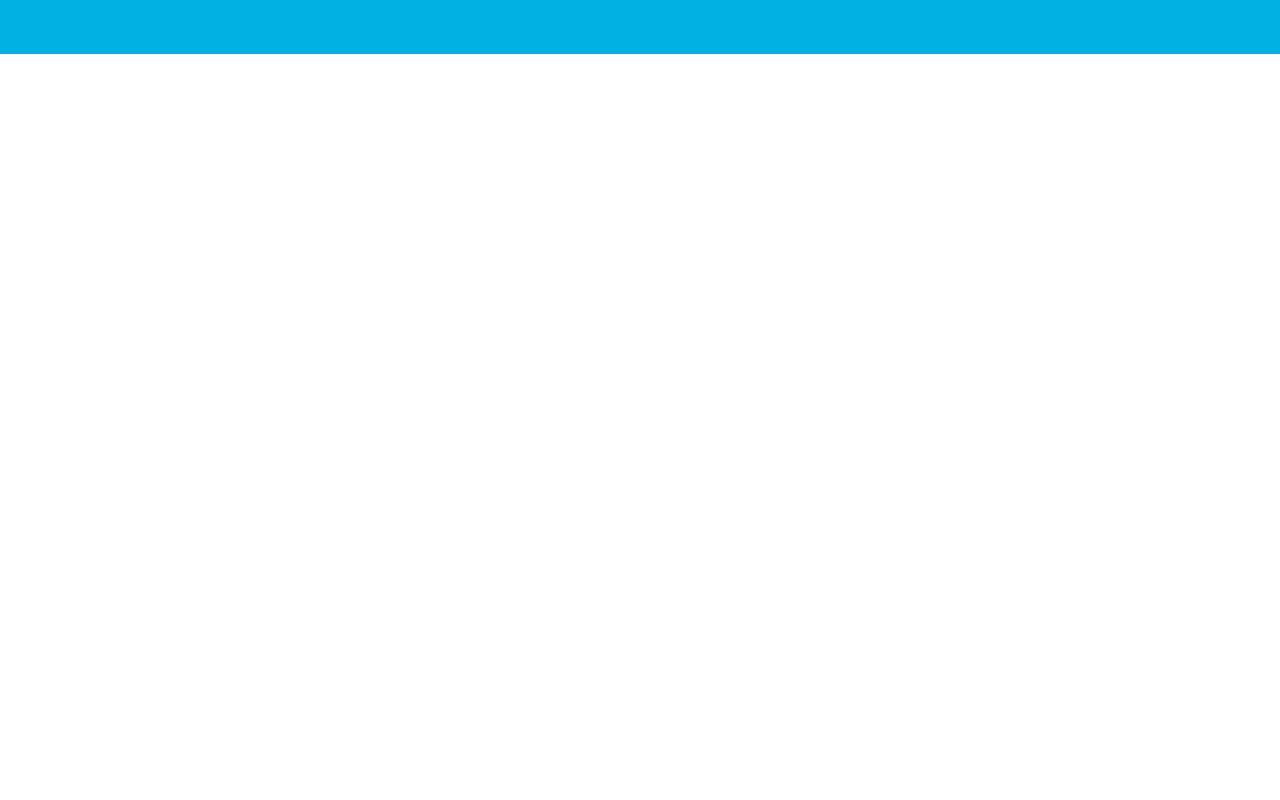
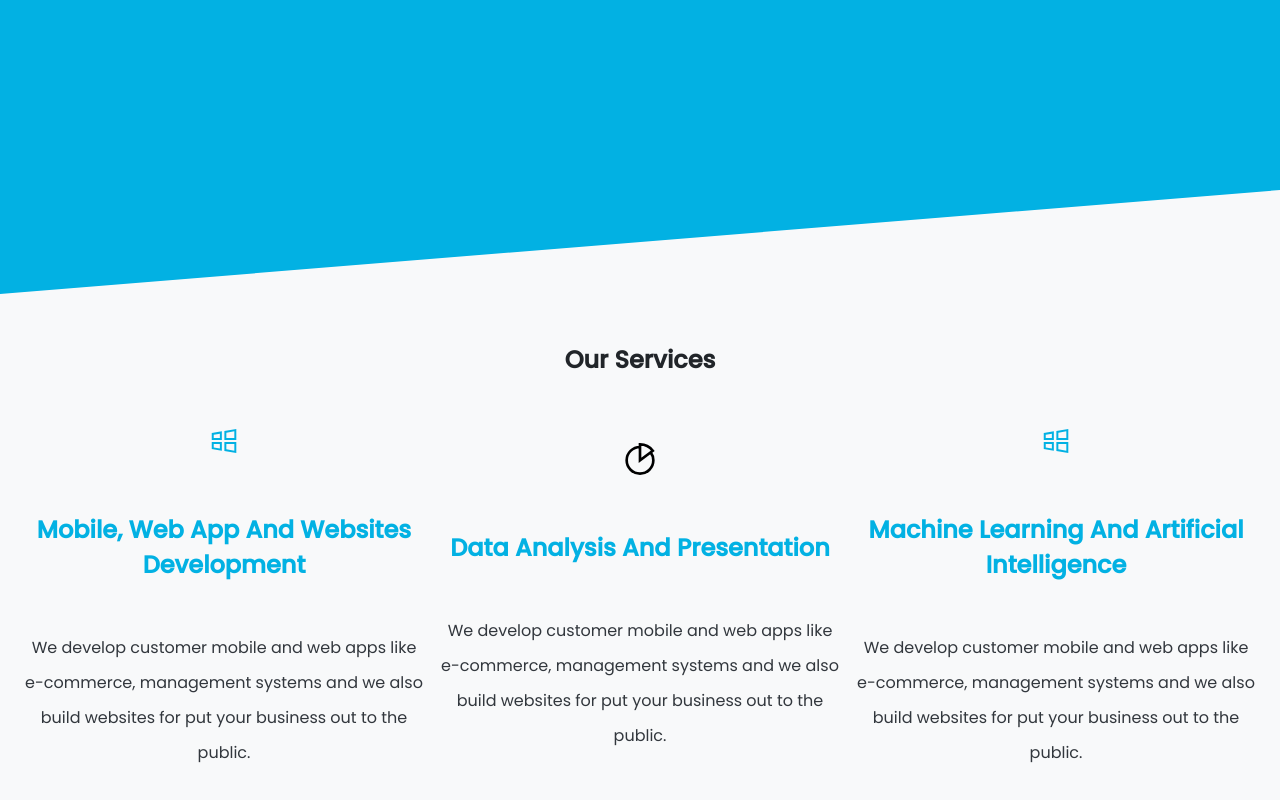
Before and after one commit to isiagi/wittyloop, a React (Vite) app: page / in a window 1280 px wide. Shown: the part 1306-2106 px from the top of the page. Before the commit the page ends 1360 px from the top, so only its background shows below. Built offline with nearby package versions, Linux system fonts and the light colour scheme.

Commit message:
adds services

```diff
--- a/src/App.css
+++ b/src/App.css
@@ -2,6 +2,7 @@
 
 body {
   font-family: "Poppins", sans-serif;
+  background-color: #F8F9FA;
 }
 
 * {
--- /dev/null
+++ b/src/components/services/Services.tsx
@@ -0,0 +1,46 @@
+import React from "react";
+import { AiOutlineWindows } from "react-icons/ai";
+import {GrAnalytics} from 'react-icons/gr'
+
+import './services.css'
+
+type Props = {};
+
+const Services = (props: Props) => {
+  return (
+    <div className="service__container">
+      <h2 style={{color: '#212529'}}>Our Services</h2>
+      <div className="service__wrapper">
+        <div className="service__item">
+          <AiOutlineWindows className="service__icon"/>
+          <h2>Mobile, Web App And Websites Development</h2>
+          <p>
+            We develop customer mobile and web apps like e-commerce, management
+            systems and we also build websites for put your business out to the
+            public.
+          </p>
+        </div>
+        <div className="service__item">
+          <GrAnalytics className="service__icon"/>
+          <h2>Data Analysis And Presentation</h2>
+          <p>
+            We develop customer mobile and web apps like e-commerce, management
+            systems and we also build websites for put your business out to the
+            public.
+          </p>
+        </div>
+        <div className="service__item">
+          <AiOutlineWindows className="service__icon"/>
+          <h2>Machine Learning And Artificial Intelligence</h2>
+          <p>
+            We develop customer mobile and web apps like e-commerce, management
+            systems and we also build websites for put your business out to the
+            public.
+          </p>
+        </div>
+      </div>
+    </div>
+  );
+};
+
+export default Services;
--- /dev/null
+++ b/src/components/services/services.css
@@ -0,0 +1,37 @@
+.service__container {
+  background: #f8f9fa;
+  min-height: 90vh;
+}
+
+.service__container h2 {
+    color: #212529;
+    text-align: center;
+    margin-block: 48px;
+}
+
+.service__wrapper {
+  display: flex;
+  align-items: center;
+  justify-content: center;
+  gap: 1rem;
+  flex-wrap: wrap;
+}
+
+.service__item {
+  max-width: 400px;
+  text-align: center;
+}
+
+.service__item h2 {
+  color: #02b1e3 !important;
+}
+
+.service__item p {
+    color: #32373d;
+    line-height: 35px;
+  }
+
+.service__icon {
+  font-size: 2rem;
+  color: #02b1e3 !important;
+}
--- a/src/components/why/why.css
+++ b/src/components/why/why.css
@@ -1,9 +1,11 @@
 .why__container {
-    min-height: 70vh;
-    background-color: #02B1E3;
+  min-height: 100vh;
+  background-color: #02b1e3;
+  clip-path: polygon(0 0, 100% 0, 100% 87%, 0 100%);
+  z-index: 100;
 }
 
-.why__head > h1{
+.why__head > h1 {
   padding: 40px 0;
   text-align: center;
   color: #fff;
@@ -35,5 +37,11 @@
 
 .why__icon {
   font-size: 40px;
-    color: #02B1E3;
+  color: #02b1e3;
 }
+
+@media screen and (max-width: 991px) {
+  .why__container {
+    clip-path: polygon(0 0, 100% 0, 100% 97%, 0 100%);
+  }
+}
--- a/src/pages/Home.tsx
+++ b/src/pages/Home.tsx
@@ -2,6 +2,7 @@ import React from "react";
 import Hero from "../components/hero/Hero";
 import Nav from "../components/nav/Nav";
 import Why from "../components/why/Why";
+import Services from "../components/services/Services"
 
 const Home = () => {
   return (
@@ -9,6 +10,7 @@ const Home = () => {
       <Nav />
       <Hero />
       <Why />
+      <Services />
     </div>
   );
 };
```
Lines whose indentation alone changed are shown as unchanged.
